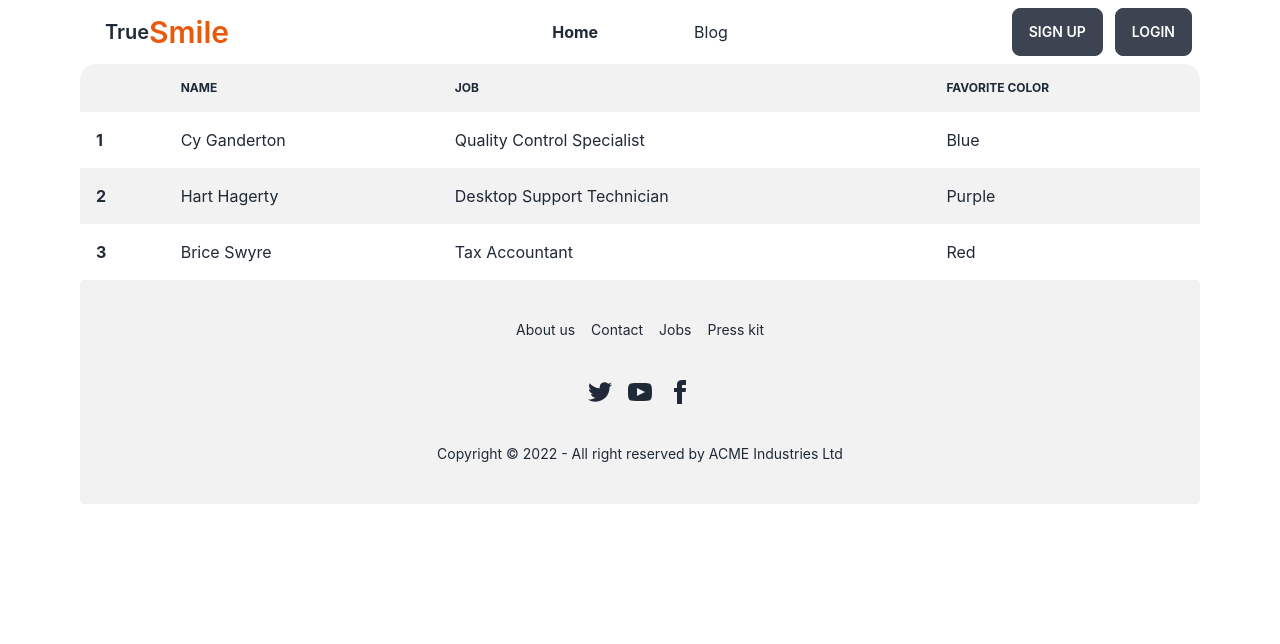
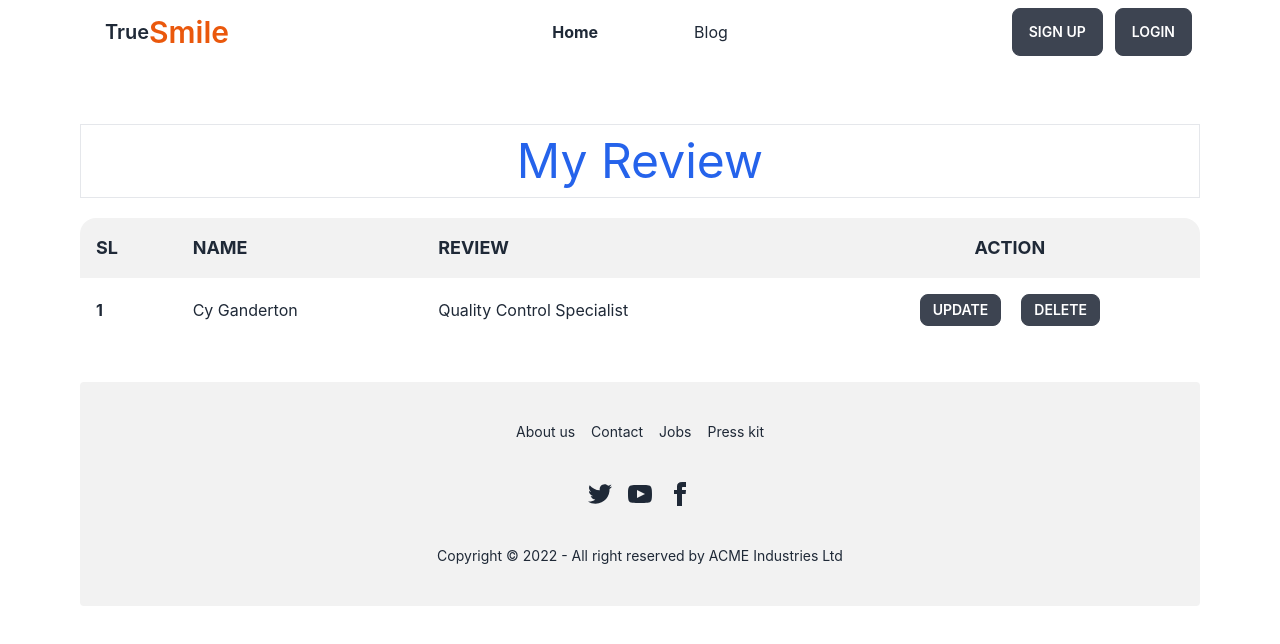
Before and after one commit to rasedprogrammer/true-smile-client, a React (Create React App) app: page /reviews in a window 1280 px wide. Shown: the top 644 px of the page. Built offline with nearby package versions, Linux system fonts and the light colour scheme; no server answers.

Commit message:
adding my review page action button

```diff
--- a/src/Pages/Review/Review.js
+++ b/src/Pages/Review/Review.js
@@ -2,14 +2,17 @@ import React from "react";
 
 const Review = () => {
 	return (
-		<div className="overflow-x-auto">
+		<div className="overflow-x-auto my-10">
+			<h1 className="text-center text-5xl text-blue-600 border my-5 p-3">
+				My Review
+			</h1>
 			<table className="table table-zebra w-full">
 				<thead>
 					<tr>
-						<th></th>
-						<th>Name</th>
-						<th>Job</th>
-						<th>Favorite Color</th>
+						<th className="text-lg">SL</th>
+						<th className="text-lg">Name</th>
+						<th className="text-lg">Review</th>
+						<th className="text-center text-lg">Action</th>
 					</tr>
 				</thead>
 				<tbody>
@@ -17,19 +20,10 @@ const Review = () => {
 						<th>1</th>
 						<td>Cy Ganderton</td>
 						<td>Quality Control Specialist</td>
-						<td>Blue</td>
-					</tr>
-					<tr>
-						<th>2</th>
-						<td>Hart Hagerty</td>
-						<td>Desktop Support Technician</td>
-						<td>Purple</td>
-					</tr>
-					<tr>
-						<th>3</th>
-						<td>Brice Swyre</td>
-						<td>Tax Accountant</td>
-						<td>Red</td>
+						<td className="text-center">
+							<button className="btn mr-5 sm:btn-sm">Update</button>
+							<button className="btn sm:btn-sm">Delete</button>
+						</td>
 					</tr>
 				</tbody>
 			</table>
```
